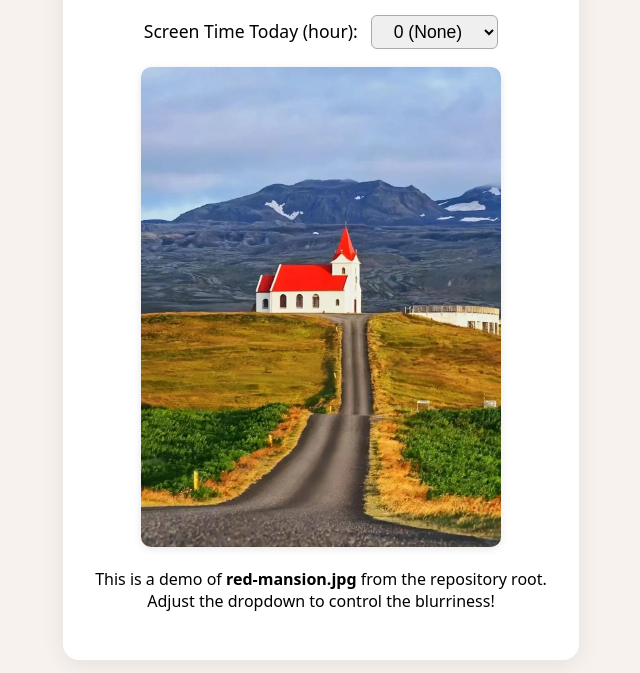
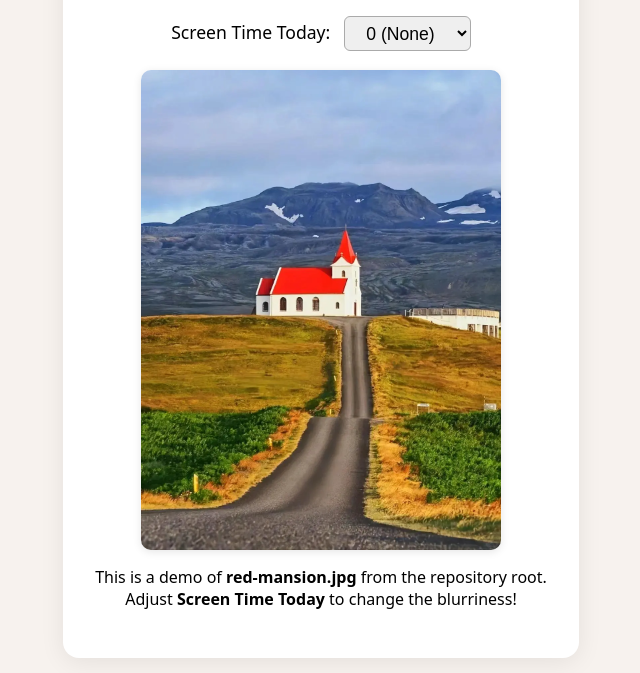
Before and after one commit to yrenat/yrenat.github.io, a plain HTML site: page index.html in a window 1280 px wide. Shown: the part 127-800 px from the top of the page, without its empty margins (319-959 px from the left). Drawn offline with Linux system fonts and the light colour scheme.

```diff
--- a/index.html
+++ b/index.html
@@ -23,6 +23,8 @@
       max-width: 95vw;
     }
     img {
+      display: block;
+      margin: 1.2em auto 0.5em auto;
       max-width: 90vw;
       max-height: 60vh;
       border-radius: 10px;
@@ -34,7 +36,7 @@
       margin-bottom: 1em;
     }
     .blurness-control {
-      margin: 1.5em 0 1em 0;
+      margin: 1.2em 0 1em 0;
       font-size: 1.1em;
     }
     select {
@@ -55,7 +57,7 @@
   <div class="container">
     <h1>The Red Mansion</h1>
     <div class="blurness-control">
-      <label for="blurness">Screen Time Today (hour):</label>
+      <label for="blurness">Screen Time Today:</label>
       <select id="blurness">
         <option value="0">0 (None)</option>
         <option value="1">1</option>
@@ -71,8 +73,10 @@
       </select>
     </div>
     <img id="redMansion" src="red-mansion.jpg" alt="Red Mansion">
-    <p>This is a demo of <b>red-mansion.jpg</b> from the repository root.<br>
-    Adjust the dropdown to control the blurriness!</p>
+    <p>
+      This is a demo of <b>red-mansion.jpg</b> from the repository root.<br>
+      Adjust <b>Screen Time Today</b> to change the blurriness!
+    </p>
   </div>
   <script>
     const img = document.getElementById('redMansion');
@@ -81,6 +85,8 @@
       const val = Number(this.value);
       img.style.filter = val === 0 ? 'none' : `blur(${val}px)`;
     });
+    // Initialize blur in case the default is not 0
+    img.style.filter = 'none';
   </script>
 </body>
 </html>
```
